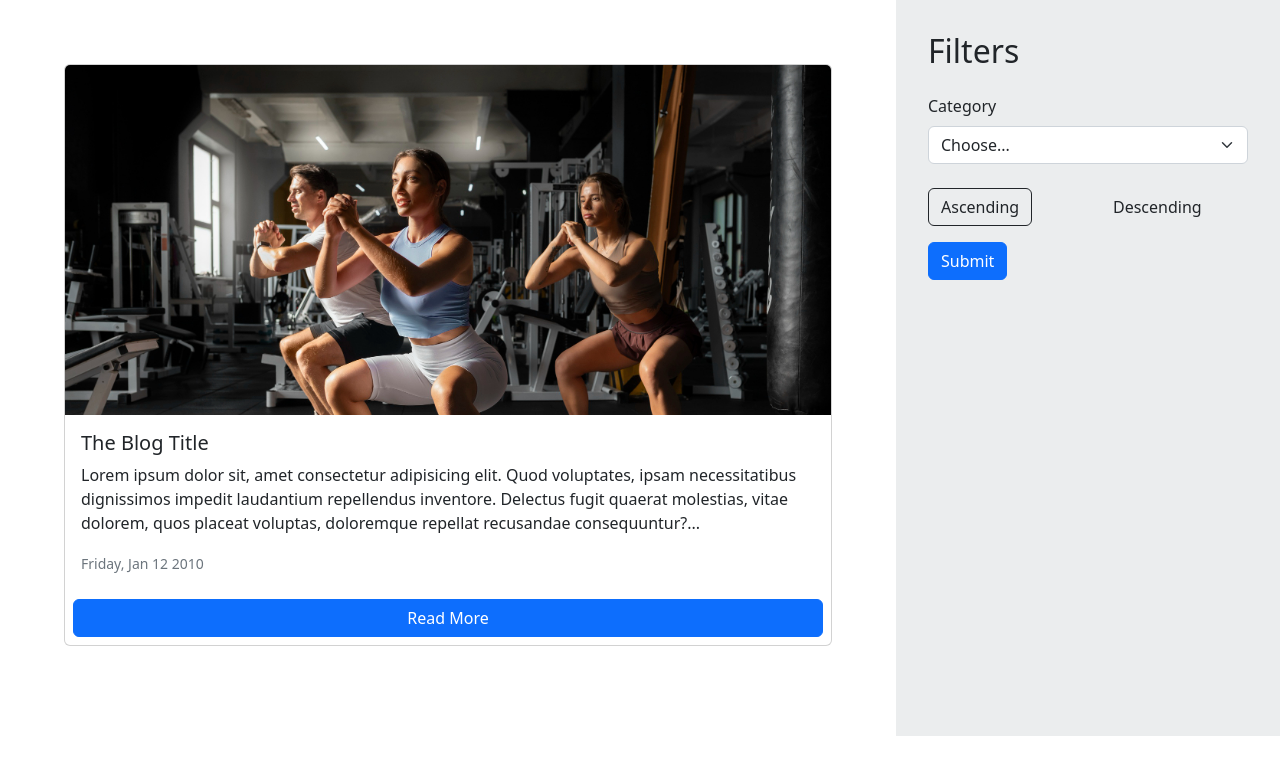
After one commit to sukhioo7/Django-Class, a Django app: template MaxFitness/Blog/templates/Blog/blogs.html in a window 1280 px wide. The commit adds this page. Shown: the top 775 px of the page. Run offline with Django 5.2, Linux system fonts and the light colour scheme; the template is opened without the code that fills it, so the values that code supplies are empty.

Commit message:
uploading blog page, css and imgs

```diff
--- /dev/null
+++ b/MaxFitness/Blog/static/Blog/css/blogs.css
@@ -0,0 +1,45 @@
+*{
+    margin: 0;
+    padding: 0;
+    box-sizing: border-box;
+}
+body{
+    width: 100%;
+    height: 100%;
+}
+.main-div{
+    display: flex;
+}
+.blog-list{
+    width: 70%;
+    height: 92vh;
+    /* background-color: aqua; */
+    padding: 4em;
+    overflow: scroll;
+    overflow-x: hidden;
+}
+.filter-list{
+    width: 30%;
+    padding: 2em;
+    background-color: #ebedee;
+}
+/* width */
+::-webkit-scrollbar {
+width: 6px;
+}
+
+/* Track */
+::-webkit-scrollbar-track {
+/* box-shadow: inset 0 0 5px grey;  */
+border-radius: 6px;
+}
+
+/* Handle */
+::-webkit-scrollbar-thumb {
+background: #87A2FF;
+border-radius: 6px;
+}
+.card>img{
+    object-fit: cover;
+    object-position: 0 0px;
+}
--- a/MaxFitness/Blog/templates/Blog/add_blog.html
+++ b/MaxFitness/Blog/templates/Blog/add_blog.html
@@ -18,6 +18,12 @@
             {% if success %}
                 <div class="alert alert-success alert-dismissible fade show" role="alert">
                     <strong>Success : </strong> {{success}}
+                    <button type="button" class="btn-close" data-bs-dismiss="alert" aria-label="Close"></button>
+                </div>
+            {% endif %}
+            {% if error %}
+                <div class="alert alert-danger alert-dismissible fade show" role="alert">
+                    <strong>Error : </strong> {{error}}
                     <button type="button" class="btn-close" data-bs-dismiss="alert" aria-label="Close"></button>
                 </div>
             {% endif %}
--- /dev/null
+++ b/MaxFitness/Blog/templates/Blog/blogs.html
@@ -0,0 +1,74 @@
+<!doctype html>
+{% load static %}
+<html lang="en">
+
+<head>
+    <meta charset="utf-8">
+    <meta name="viewport" content="width=device-width, initial-scale=1">
+    <title>Blogs</title>
+    <link href="https://cdn.jsdelivr.net/npm/bootstrap@5.2.3/dist/css/bootstrap.min.css" rel="stylesheet"
+        integrity="sha384-rbsA2VBKQhggwzxH7pPCaAqO46MgnOM80zW1RWuH61DGLwZJEdK2Kadq2F9CUG65" crossorigin="anonymous">
+    <link rel="stylesheet" href="{% static 'Blog/css/blogs.css' %}">
+</head>
+
+<body>
+    <main class="main-div">
+        <div class="blog-list">
+            <div class="card mb-3">
+                <img height="350vw" src="{% static 'Blog/img/blog1.jpg' %}" class="card-img-top" alt="...">
+                <div class="card-body">
+                    <h5 class="card-title">The Blog Title</h5>
+                    <p class="card-text">Lorem ipsum dolor sit, amet consectetur adipisicing elit. Quod voluptates,
+                        ipsam necessitatibus dignissimos impedit laudantium repellendus inventore. Delectus fugit
+                        quaerat molestias, vitae dolorem, quos placeat voluptas, doloremque repellat recusandae
+                        consequuntur?...</p>
+                    <p class="card-text"><small class="text-muted">
+                            Friday, Jan 12 2010
+                        </small></p>
+                </div>
+                <a href="" class="btn btn-primary m-2">Read More</a>
+            </div>
+        </div>
+        <div class="filter-list">
+            <h2>Filters</h2>
+            <div class="filter-container">
+                <form class="mt-4">
+                    <div class="col-md-4 w-100 mb-2">
+                        <label for="inputState" class="form-label">Category</label>
+                        <select id="inputState" class="form-select">
+                            <option selected>Choose...</option>
+                            <option value="Weight Loss">Weight Loss</option>
+                            <option value="Weight Gain">Weight Gain</option>
+                            <option value="Food">Food</option>
+                            <option value="Food">Health</option>
+                            <option value="Food">Muscle Gain</option>
+                            <option value="Food">Yoga</option>
+                        </select>
+                    </div>
+                    <div class="col-md-4 w-100 mt-4 mb-3">
+                        <div class="row">
+                            <div class="col">
+                                <input type="radio" class="btn-check" name="options-base" id="option5"
+                                    autocomplete="off" checked>
+                                <label class="btn" for="option5">Ascending</label>
+                            </div>
+                            <div class="col">
+                                <input type="radio" class="btn-check" name="options-base" id="option6"
+                                    autocomplete="off">
+                                <label class="btn" for="option6">Descending</label>
+                            </div>
+                        </div>
+                    </div>
+                    <button type="submit" class="btn btn-primary">Submit</button>
+                </form>
+
+            </div>
+        </div>
+    </main>
+
+    <script src="https://cdn.jsdelivr.net/npm/bootstrap@5.2.3/dist/js/bootstrap.bundle.min.js"
+        integrity="sha384-kenU1KFdBIe4zVF0s0G1M5b4hcpxyD9F7jL+jjXkk+Q2h455rYXK/7HAuoJl+0I4"
+        crossorigin="anonymous"></script>
+</body>
+
+</html>
```
Also changed, not shown: MaxFitness/Blog/views.py (+24 -25 lines), MaxFitness/Blog/static/Blog/img/blog1.jpg (added), MaxFitness/Blog/static/Blog/img/blog2.jpg (added), MaxFitness/Blog/static/Blog/img/blog3.jpg (added), MaxFitness/Blog/static/Blog/img/blog4.jpg (added), MaxFitness/Blog/static/Blog/img/blog5.jpg (added), MaxFitness/Blog/static/Blog/img/blog6.jpg (added), MaxFitness/Blog/static/Blog/img/model.png (added), MaxFitness/Blog/static/Blog/img/model2.jpg (added), MaxFitness/Blog/static/Blog/img/model3.jpg (added), MaxFitness/Blog/static/Blog/img/person.jpg (added).
